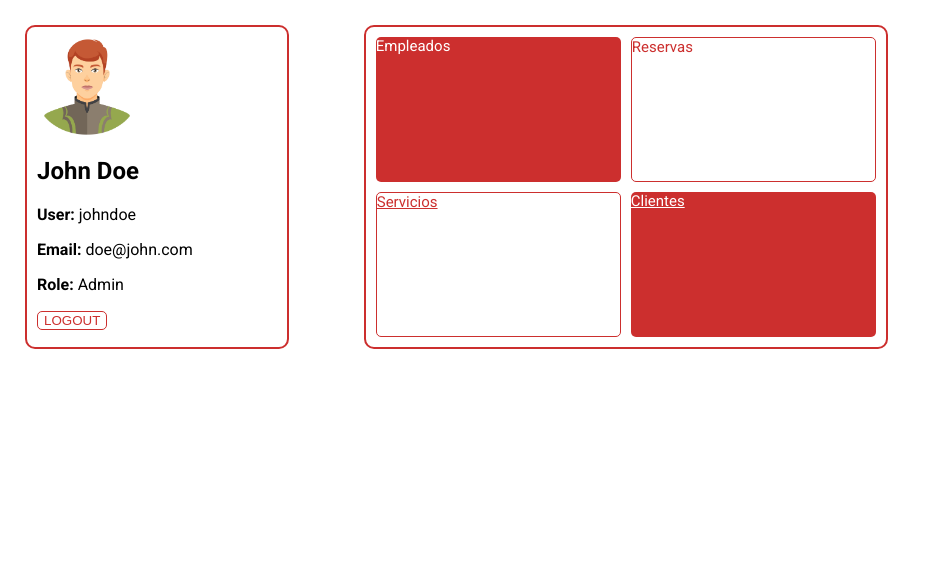
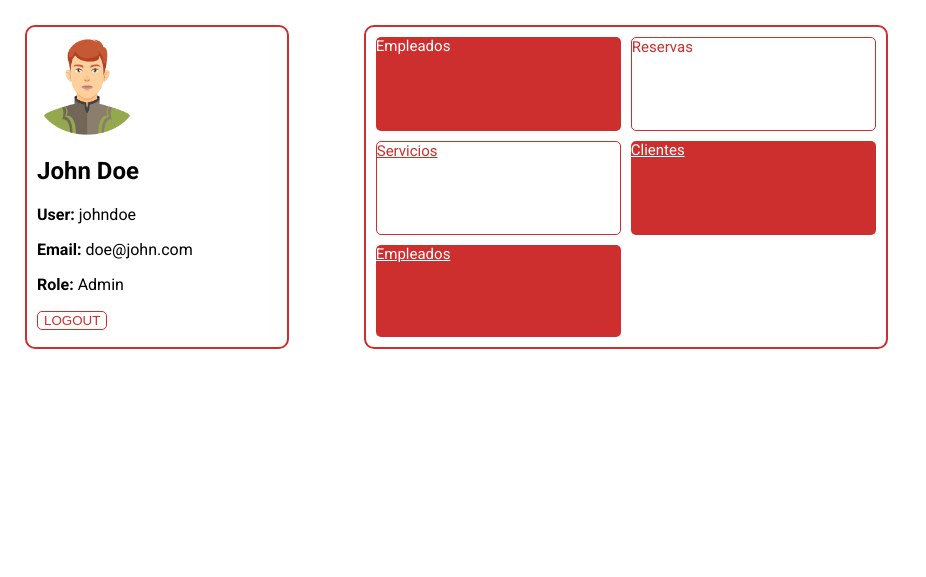
Before and after one commit to Miigue28/DDSI, a Flask app: page / in a window 1280 px wide. Shown: the part 100-677 px from the top of the page, without its empty margins (0-926 px from the left). Run offline with Flask 3, Linux system fonts and the light colour scheme; some libraries are stand-ins or nearby versions.

Commit message:
Update dashboard.html

```diff
--- a/Prácticas/templates/dashboard.html
+++ b/Prácticas/templates/dashboard.html
@@ -24,6 +24,7 @@
     <a class="services-button">Reservas</a>
     <a href="{{ url_for('services') }}" class="services-button">Servicios</a>
     <a href="{{ url_for('clients') }}" class="people-button"> Clientes</a>
+    <a href="{{ url_for('employees') }}" class="people-button"> Empleados</a>
   </div>
 </div>
 {% endblock %}
```
